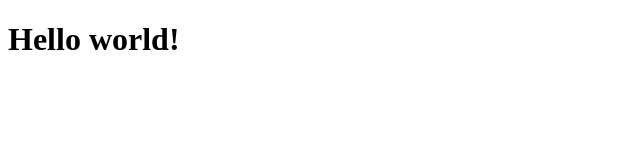
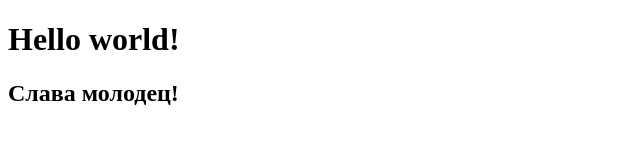
Before and after one commit to Rostislav1985/project, a plain HTML site: page index.html in a window 1280 px wide. Shown: the whole page, without its empty margins (0-640 px from the left). Drawn offline with Linux system fonts and the light colour scheme.

Commit message:
four commit

```diff
--- a/index.html
+++ b/index.html
@@ -8,5 +8,6 @@
 </head>
 <body>
     <h1>Hello world!</h1>
+    <h2>Слава молодец!</h2>
 </body>
 </html>
```
